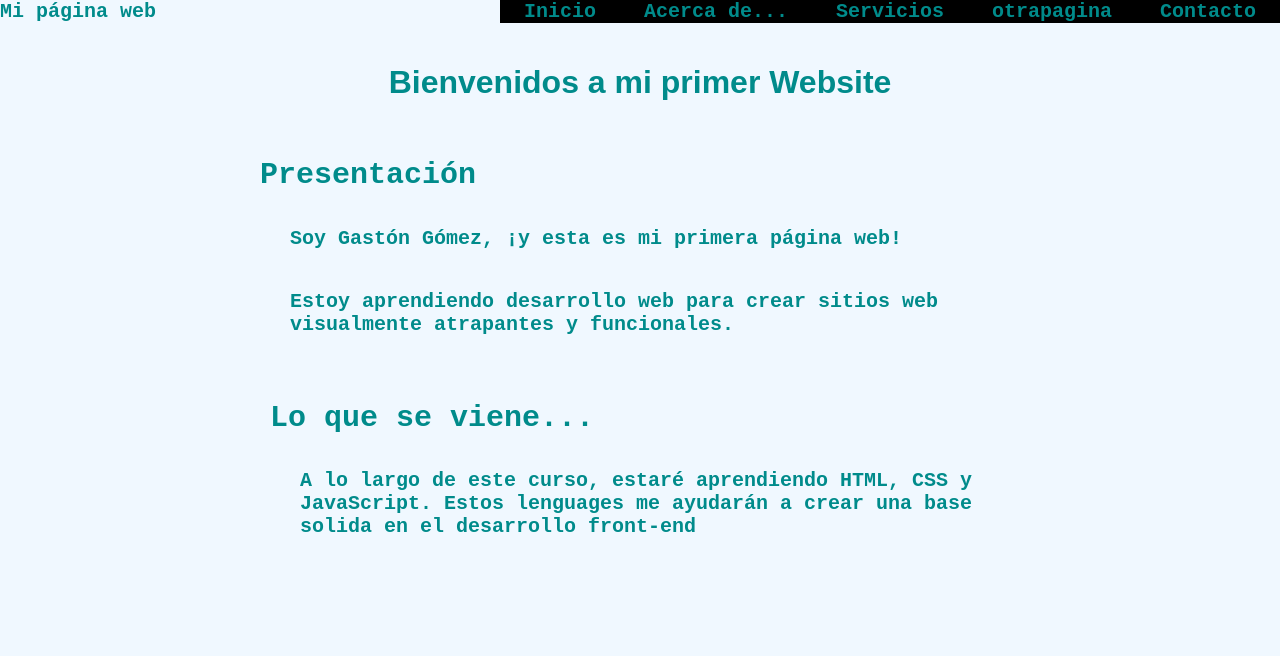
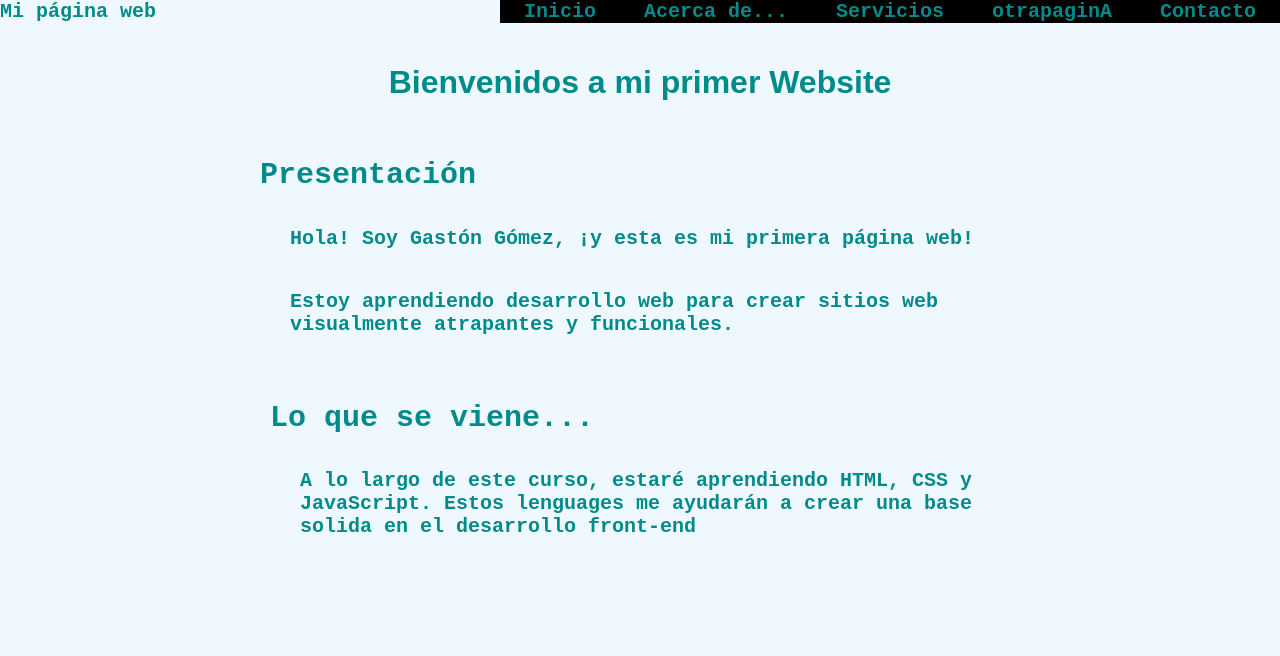
Before and after one commit to G4stonGG/mirepositorioremoto2, a plain HTML site: page index.html in a window 1280 px wide. Shown: the top 656 px of the page. Drawn offline with Linux system fonts and the light colour scheme.

Commit message:
Cambios-1

```diff
--- a/index.html
+++ b/index.html
@@ -15,7 +15,7 @@
                     <li><a href="index.html">Inicio</a></li>
                     <li><a href="About.html">Acerca de...</a></li>
                     <li><a href="services.html">Servicios</a></li>
-                    <li><a href="otrapagina.html">otrapagina</a></li>
+                    <li><a href="otrapaginA.html">otrapaginA</a></li>
                     <li><a href="contact.html">Contacto</a></li>
                 </ul>
             </nav>
@@ -28,7 +28,7 @@
             <div class="column">
                 <section>
         <h2>Presentación</h2>
-        <p>Soy Gastón Gómez, ¡y esta es mi primera página web!</p>
+        <p> Hola! Soy Gastón Gómez, ¡y esta es mi primera página web!</p>
         <p>Estoy aprendiendo desarrollo web para crear sitios web visualmente atrapantes y funcionales.</p>
             </section>
             <div class="column">
```
